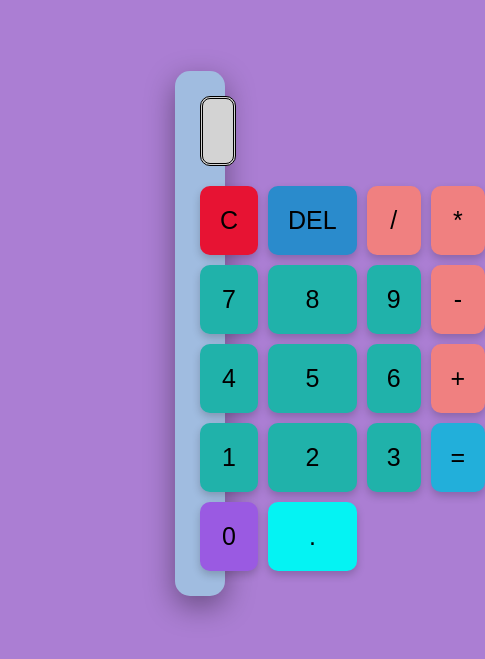
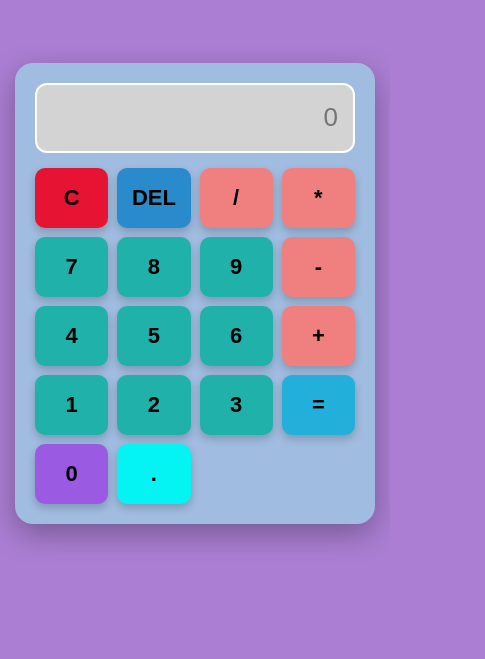
Before and after one commit to Lulieeliyas/simple-calculator-in-Html, a plain HTML site: page index.html in a window 390 px wide. Shown: the part 129-788 px from the top of the page, 485 px wide, since content can reach past the window. Drawn offline with Linux system fonts and the light colour scheme.

Commit message:
Update index.html

```diff
--- a/index.html
+++ b/index.html
@@ -1,66 +1,84 @@
+
 <!DOCTYPE html>
 <html lang="en">
 <head>
     <meta charset="UTF-8">
     <meta name="viewport" content="width=device-width, initial-scale=1.0">
+    <meta name="theme-color" content="#ab7ed3">
+
     <title>Simple Calculator</title>
 
     <style>
+        /* General Styling */
+        * {
+            margin: 0;
+            padding: 0;
+            box-sizing: border-box;
+        }
+
         body {
-  font-family: 'Inter', sans-serif;
+            font-family: 'Inter', Arial, sans-serif;
             display: flex;
             justify-content: center;
             align-items: center;
-  min-height: 600px;
+            min-height: 100vh;
+            min-height: 100dvh;
             background-color: rgb(171, 126, 211);
-  margin: 0;
-  padding: 200px;
-  box-sizing: border-box;
+            padding: 20px;
         }
 
+        /* Calculator Container */
         .calculator {
             background-color: rgb(160, 188, 224);
             padding: 25px;
-  border-radius: 15px;
-  box-shadow: 0 10px 30px rgba(0, 0, 0, 0.4);
-  max-width: 320px;
+            border-radius: 20px;
+            box-shadow: 0 10px 30px rgba(0, 0, 0, 0.3);
             width: 100%;
-  box-sizing: border-box;
+            max-width: 350px;
         }
 
+        /* Calculator Display */
         #display {
             width: 100%;
-  height: 70px;
+            height: 75px;
             background-color: lightgray;
             color: black;
-  border: double;
-  border-radius: 10px;
+            border: 2px solid white;
+            border-radius: 12px;
             margin-bottom: 20px;
-  font-size: 20px;
+            font-size: clamp(22px, 6vw, 30px);
             text-align: right;
             padding: 0 15px;
-  box-sizing: border-box;
+            outline: none;
             overflow: hidden;
             white-space: nowrap;
             text-overflow: ellipsis;
-  font-weight: 300;
+            font-weight: 500;
         }
+
+        /* Buttons Grid */
         .buttons {
             display: grid;
-  grid-template-columns: repeat(4, 1fr);
+            grid-template-columns: repeat(4, minmax(0, 1fr));
             gap: 10px;
         }
 
+        /* General Button Styling */
         .buttons button {
             background-color: lightgray;
             color: black;
             border: none;
-  padding: 20px;
-  font-size: 25px;
-  border-radius: 10px;
+            min-width: 0;
+            min-height: 65px;
+            padding: 12px 5px;
+            font-size: 24px;
+            font-weight: 600;
+            border-radius: 12px;
             cursor: pointer;
             box-shadow: 0 4px 8px rgba(0, 0, 0, 0.2);
-
+            transition: all 0.2s ease;
+            -webkit-tap-highlight-color: transparent;
+            touch-action: manipulation;
         }
 
         .buttons button:hover {
@@ -69,12 +87,11 @@ body {
         }
 
         .buttons button:active {
-  background-color: rgb(92, 92, 90);
-  transform: translateY(0);
+            transform: scale(0.95);
             box-shadow: 0 2px 4px rgba(0, 0, 0, 0.3);
         }
 
-/* Operator buttons: /, *, -, +, % */
+        /* Operator Buttons */
         .buttons button.operator {
             background-color: lightcoral;
         }
@@ -83,7 +100,7 @@ body {
             background-color: rgb(241, 181, 160);
         }
 
-/* Buttons 1–9 */
+        /* Number Buttons */
         .buttons button:nth-child(5),
         .buttons button:nth-child(6),
         .buttons button:nth-child(7),
@@ -108,95 +125,240 @@ body {
             background-color: rgb(67, 167, 112);
         }
 
-/* Specific button colors */
-.buttons button:nth-child(1) { /* C button */
+        /* Clear Button */
+        .buttons button:nth-child(1) {
             background-color: rgb(231, 19, 51);
         }
+
         .buttons button:nth-child(1):hover {
             background-color: hotpink;
         }
 
-.buttons button:nth-child(2) { /* DEL button */
+        /* Delete Button */
+        .buttons button:nth-child(2) {
             background-color: rgb(42, 139, 204);
         }
+
         .buttons button:nth-child(2):hover {
             background-color: rgb(58, 216, 228);
         }
 
-.buttons button:nth-child(16) { /* = button */
+        /* Equal Button */
+        .buttons button:nth-child(16) {
             background-color: rgb(34, 175, 218);
         }
+
         .buttons button:nth-child(16):hover {
             background-color: rgb(109, 162, 180);
         }
 
-.buttons button:nth-child(17) { /* 0 button */
+        /* Zero Button */
+        .buttons button:nth-child(17) {
             background-color: rgb(154, 90, 226);
         }
+
         .buttons button:nth-child(17):hover {
             background-color: rgb(128, 74, 150);
         }
 
-.buttons button:nth-child(18) { /* . button */
+        /* Decimal Button */
+        .buttons button:nth-child(18) {
             background-color: rgb(4, 243, 243);
         }
+
         .buttons button:nth-child(18):hover {
             background-color: rgb(155, 236, 236);
         }
 
+        /* Tablet Responsive Design */
+        @media (max-width: 768px) {
+            body {
+                padding: 20px;
+            }
+
+            .calculator {
+                max-width: 340px;
+            }
+        }
+
+        /* Mobile Responsive Design */
+        @media (max-width: 480px) {
+            body {
+                padding: 15px;
+            }
+
+            .calculator {
+                max-width: 100%;
+                padding: 20px;
+                border-radius: 18px;
+            }
+
+            #display {
+                height: 70px;
+                margin-bottom: 15px;
+                font-size: 26px;
+            }
+
+            .buttons {
+                gap: 9px;
+            }
+
+            .buttons button {
+                min-height: 60px;
+                font-size: 22px;
+                border-radius: 10px;
+            }
+        }
+
+        /* Small Mobile Screens */
+        @media (max-width: 350px) {
+            body {
+                padding: 10px;
+            }
+
+            .calculator {
+                padding: 14px;
+            }
+
+            .buttons {
+                gap: 7px;
+            }
+
+            .buttons button {
+                min-height: 52px;
+                font-size: 19px;
+            }
+
+            #display {
+                height: 60px;
+                font-size: 22px;
+            }
+        }
     </style>
 </head>
+
 <body>
 
+    <!-- Calculator -->
     <div class="calculator">
-    <input type="text" id="display" disabled>
+
+        <!-- Display -->
+        <input
+            type="text"
+            id="display"
+            disabled
+            aria-label="Calculator display"
+            placeholder="0"
+        >
+
+        <!-- Calculator Buttons -->
         <div class="buttons">
+
             <button class="clear" onclick="clearDisplay()">C</button>
             <button class="delete" onclick="deleteLast()">DEL</button>
             <button class="operator" onclick="appendToDisplay('/')">/</button>
             <button class="operator" onclick="appendToDisplay('*')">*</button>
+
             <button onclick="appendToDisplay('7')">7</button>
             <button onclick="appendToDisplay('8')">8</button>
             <button onclick="appendToDisplay('9')">9</button>
             <button class="operator" onclick="appendToDisplay('-')">-</button>
+
             <button onclick="appendToDisplay('4')">4</button>
             <button onclick="appendToDisplay('5')">5</button>
             <button onclick="appendToDisplay('6')">6</button>
             <button class="operator" onclick="appendToDisplay('+')">+</button>
+
             <button onclick="appendToDisplay('1')">1</button>
             <button onclick="appendToDisplay('2')">2</button>
             <button onclick="appendToDisplay('3')">3</button>
             <button class="equal" onclick="calculateResult()">=</button>
+
             <button onclick="appendToDisplay('0')">0</button>
             <button onclick="appendToDisplay('.')">.</button>
 
         </div>
     </div>
 
-  <script >
+    <!-- JavaScript -->
+    <script>
+
+        const display = document.getElementById("display");
+
+        // Clear Display
         function clearDisplay() {
-  document.getElementById("display").value = "";
+            display.value = "";
         }
 
+        // Delete Last Character
         function deleteLast() {
-  const display = document.getElementById("display");
             display.value = display.value.slice(0, -1);
         }
 
+        // Append Values to Display
         function appendToDisplay(value) {
-  const display = document.getElementById("display");
+            if (display.value === "Error") {
+                display.value = "";
+            }
+
             display.value += value;
         }
 
+        // Calculate Result
         function calculateResult() {
-  const display = document.getElementById("display");
+            const expression = display.value.trim();
+
+            if (!expression) {
+                return;
+            }
+
             try {
-    display.value = eval(display.value);
-  } catch (e) {
+                // Allow only basic mathematical characters
+                if (!/^[0-9+\-*/().\s]+$/.test(expression)) {
+                    throw new Error("Invalid Expression");
+                }
+
+                // Validate the expression before calculation
+                const result = Function(
+                    '"use strict"; return (' + expression + ')'
+                )();
+
+                if (typeof result !== "number" || !Number.isFinite(result)) {
+                    throw new Error("Invalid Result");
+                }
+
+                display.value = Number(result.toPrecision(12)).toString();
+
+            } catch (error) {
                 display.value = "Error";
             }
         }
 
+        // Keyboard Support
+        document.addEventListener("keydown", function(event) {
+
+            const key = event.key;
+
+            if (/^[0-9+\-*/.]$/.test(key)) {
+                appendToDisplay(key);
+            }
+
+            else if (key === "Enter" || key === "=") {
+                event.preventDefault();
+                calculateResult();
+            }
+
+            else if (key === "Backspace") {
+                deleteLast();
+            }
+
+            else if (key === "Escape") {
+                clearDisplay();
+            }
+
+        });
+
     </script>
+
 </body>
 </html>
```
Lines whose indentation alone changed are shown as unchanged.
